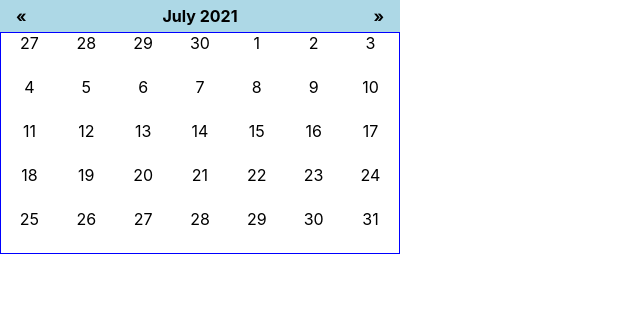
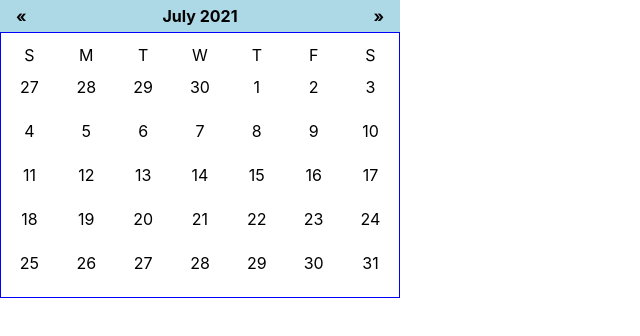
Before and after one commit to sava-stanchev/calendar-task, a React (Create React App) app in the folder client/: page /home in a window 1280 px wide. Shown: the top 336 px of the page, without its empty margins (0-640 px from the left). Built offline with nearby package versions, Linux system fonts and the light colour scheme.

Commit message:
days of the week added to the calendar

```diff
--- a/client/src/App.css
+++ b/client/src/App.css
@@ -27,6 +27,29 @@
   text-align: center;
 }
 
+.calendar .day-names {
+  display: flex;
+  flex-wrap: wrap;
+  max-width: 1000px;
+  margin: 0 auto;
+  align-items: center;
+}
+
+.calendar .week {
+  background-color: white;
+  width: calc(100% / 7);
+  height: 44px;
+  line-height: 44px;
+  text-align: center;
+  text-transform: uppercase;
+  color: black;
+  font-weight: 400;
+}
+
+.calendar .week div {
+  width: 100%;
+}
+
 .calendar .body {
   border: 1px solid blue;
 }
--- a/client/src/components/MainPage.js
+++ b/client/src/components/MainPage.js
@@ -15,11 +15,16 @@ const MainPage = () => {
     <div className="calendar">
       <CalendarHeader value={value} setValue={setValue}/>
       <div className="body">
-        {calendar.map((week) => (
-          <div>
-            {week.map((day) => (
-              <div className="day" onClick={() => setValue(day)}>
-                  {day.format("D").toString()}
+        <div className="day-names">
+          {['s', 'm', 't', 'w', 't', 'f', 's'].map((d, dni) => (
+              <div key={dni} className="week">{d}</div>
+          ))}
+        </div>
+        {calendar.map((week, wi) => (
+          <div key={wi}>
+            {week.map((day, di) => (
+              <div key={di} className="day" onClick={() => setValue(day)}>
+                {day.format("D").toString()}
               </div>
             ))}
           </div>
```
Also changed, not shown: client/src/components/CalendarHeader.js (+8 -4 lines).
